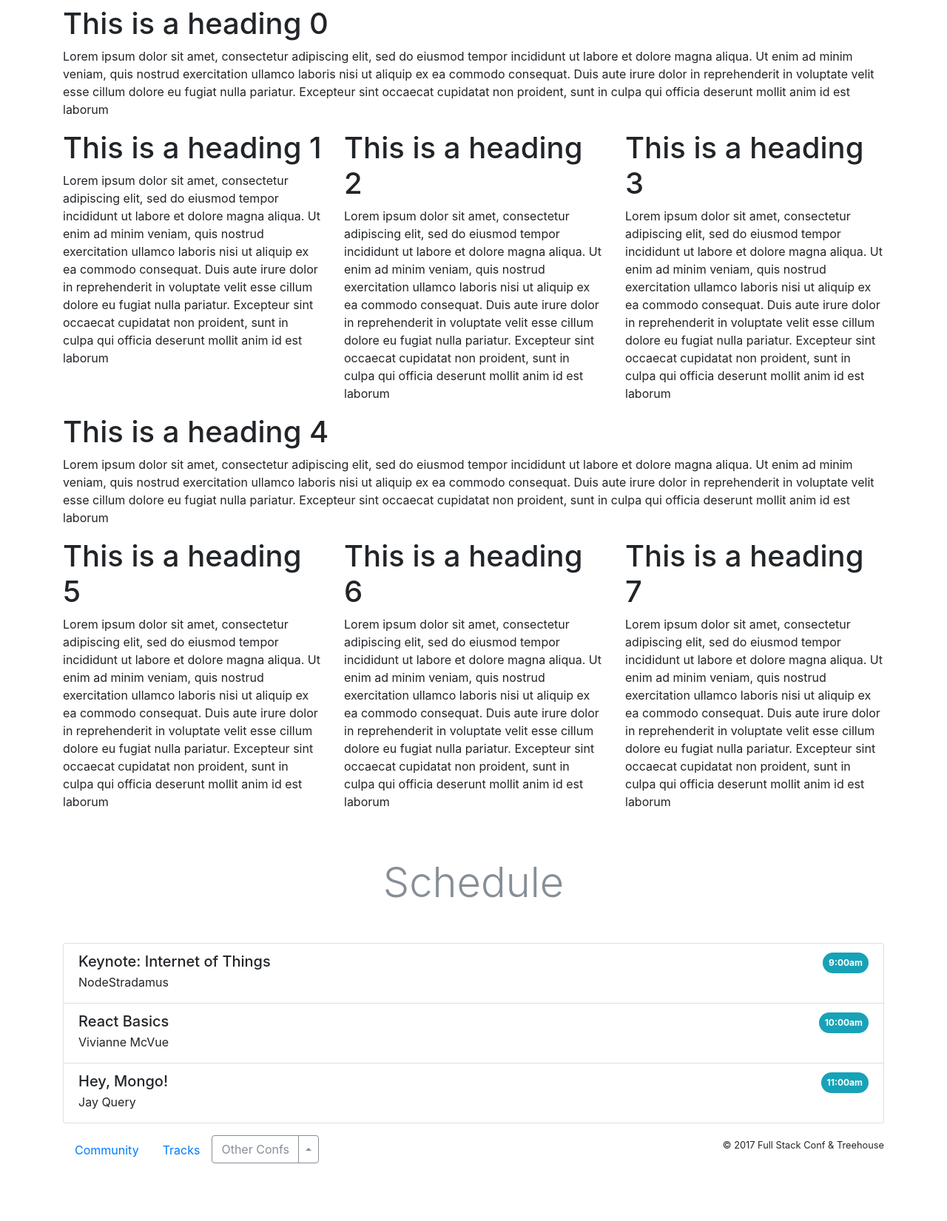
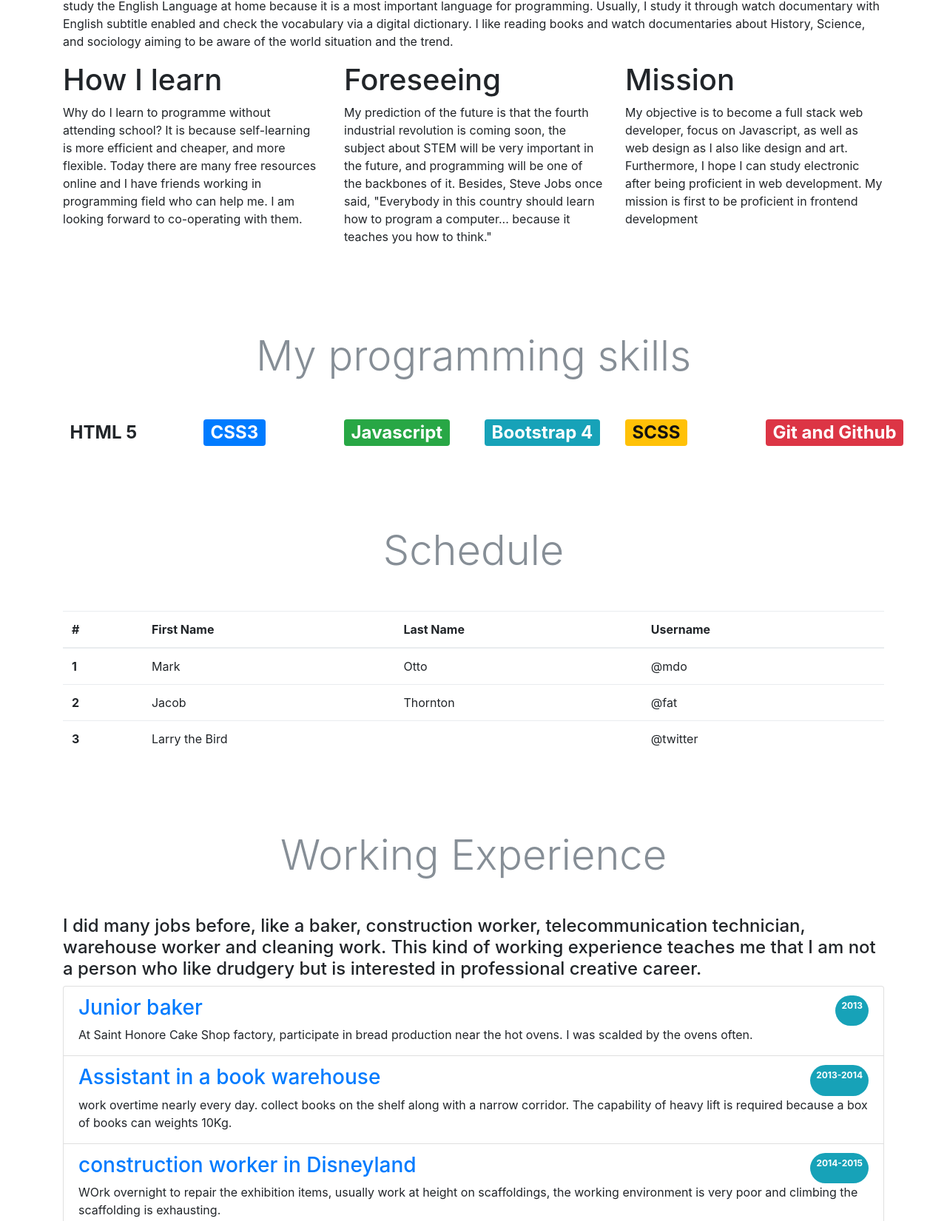
Before and after one commit to ztartennery/ztartennery.github.io, a plain HTML site: page bootstraptest/index.html in a window 1280 px wide. Shown: the part 1015-2666 px from the top of the page at 74% size. Before the commit the page ends 2606 px from the top, so only its background shows below. Drawn offline with nearby package versions, Linux system fonts and the light colour scheme.

Commit message:
for review

```diff
--- a/bootstraptest/index.html
+++ b/bootstraptest/index.html
@@ -1,5 +1,5 @@
 <!DOCTYPE html>
-<html>
+<html lang="en">
 
 <head>
     <!-- bootstrap4 beta -->
@@ -8,20 +8,20 @@
     <script src="https://cdnjs.cloudflare.com/ajax/libs/popper.js/1.12.3/umd/popper.min.js" integrity="sha384-vFJXuSJphROIrBnz7yo7oB41mKfc8JzQZiCq4NCceLEaO4IHwicKwpJf9c9IpFgh" crossorigin="anonymous"></script>
     <script src="https://maxcdn.bootstrapcdn.com/bootstrap/4.0.0-beta.2/js/bootstrap.min.js" integrity="sha384-alpBpkh1PFOepccYVYDB4do5UnbKysX5WZXm3XxPqe5iKTfUKjNkCk9SaVuEZflJ" crossorigin="anonymous"></script>
     <!-- bootstrap4 alpha -->
-	<!-- <link rel="stylesheet" href="https://maxcdn.bootstrapcdn.com/bootstrap/4.0.0-alpha.6/css/bootstrap.min.css" integrity="sha384-rwoIResjU2yc3z8GV/NPeZWAv56rSmLldC3R/AZzGRnGxQQKnKkoFVhFQhNUwEyJ" crossorigin="anonymous">
+    <!--  <link rel="stylesheet" href="https://maxcdn.bootstrapcdn.com/bootstrap/4.0.0-alpha.6/css/bootstrap.min.css" integrity="sha384-rwoIResjU2yc3z8GV/NPeZWAv56rSmLldC3R/AZzGRnGxQQKnKkoFVhFQhNUwEyJ" crossorigin="anonymous">
     <script src="https://code.jquery.com/jquery-3.1.1.slim.min.js" integrity="sha384-A7FZj7v+d/sdmMqp/nOQwliLvUsJfDHW+k9Omg/a/EheAdgtzNs3hpfag6Ed950n" crossorigin="anonymous"></script>
     <script src="https://cdnjs.cloudflare.com/ajax/libs/tether/1.4.0/js/tether.min.js" integrity="sha384-DztdAPBWPRXSA/3eYEEUWrWCy7G5KFbe8fFjk5JAIxUYHKkDx6Qin1DkWx51bBrb" crossorigin="anonymous"></script>
-	<script src="https://maxcdn.bootstrapcdn.com/bootstrap/4.0.0-alpha.6/js/bootstrap.min.js" integrity="sha384-vBWWzlZJ8ea9aCX4pEW3rVHjgjt7zpkNpZk+02D9phzyeVkE+jo0ieGizqPLForn" crossorigin="anonymous"></script>
-	 -->
+    <script src="https://maxcdn.bootstrapcdn.com/bootstrap/4.0.0-alpha.6/js/bootstrap.min.js" integrity="sha384-vBWWzlZJ8ea9aCX4pEW3rVHjgjt7zpkNpZk+02D9phzyeVkE+jo0ieGizqPLForn" crossorigin="anonymous"></script> -->
     <!-- <link rel="stylesheet" type="text/css" href="bootstrap-3.3.7-dist/css/bootstrap.min.css"> -->
     <!-- <link rel="stylesheet" type="text/css" href="bootstrap-4.0.0-alpha.6-dist/css/bootstrap.min.css"> -->
     <!-- <link rel="stylesheet" type="text/css" href="bootstrap-4.0.0-beta.2-dist/css/bootstrap.min.css"> -->
     <link rel="stylesheet" type="text/css" href="mystyle.css">
+    <title>My first porfolio</title>
 </head>
 
 <body>
     <!-- navbar start -->
-	<nav class="navbar navbar-toggleable-md navbar-light bg-faded fixed-top">
+    <nav class="navbar navbar-expand-md  bg-success navbar-dark fixed-top">
         <button class="navbar-toggler navbar-toggler-right" type="button" data-toggle="collapse" data-target="#navbarSupportedContent" aria-controls="navbarSupportedContent" aria-expanded="false" aria-label="Toggle navigation">
             <span class="navbar-toggler-icon"></span>
         </button>
@@ -38,29 +38,21 @@
                     <a class="nav-link disabled" href="#">Disabled</a>
                 </li>
             </ul>
-			<form class="form-inline my-2 my-lg-0">
-				<input class="form-control mr-sm-2" type="text" placeholder="Search">
-				<button class="btn btn-outline-success my-2 my-sm-0" type="submit">Search</button>
-			</form>
         </div>
     </nav>
-	<!-- navbar end -->
-	<!-- jbt11111112222222333333333333 -->
+    <!-- /navbar -->
+    <!-- jbt -->
     <div class="jumbotron jumbotron-fluid">
         <div class="container text-sm-center pt-5">
-			<h1 class="display-3">Fluid jumbotron</h1>
-			<p class="lead">This is a modified jumbotron that occupies the entire horizontal space of its parent.</p>
-			<div class="btn-group" role="group" aria-label="Basic example">
-				<button type="button" class="btn btn-primary">Left</button>
-				<button type="button" class="btn btn-secondary">Middle</button>
-				<button type="button" class="btn btn-info">Right</button>
+            <h1 class="display-3">My first webpage</h1>
+            <p style="font:italic bold;">My philosophy is that life is sad but true, however, by totally knowing the truth, happiness will come. This philosophy is highly affected by Buddhism. </p>
         </div>
     </div>
-	</div>
-	<!-- jbt end-->
-	<button type="button" class="btn btn-info d-block btn-lg my-5 mx-auto">Info</button>
-	<!-- speakers -->
+    <!-- /jbt -->
+    <!-- container -->
+    <div class="container">
         <h1 id="speakers" class="display-4 text-center my-5 text-muted">Speakers</h1>
+        <!-- cards-->
         <div class="row">
             <div class="col-md-6 col-lg-3">
                 <div class="card mb-3">
@@ -99,98 +91,148 @@
                 </div>
             </div>
         </div>
-	<!-- /speakers -->
-	<div class="container">
-		<h1>This is a heading 0</h1>
-		<p>Lorem ipsum dolor sit amet, consectetur adipiscing elit, sed do eiusmod tempor incididunt ut labore et dolore magna aliqua. Ut enim ad minim veniam, quis nostrud exercitation ullamco laboris nisi ut aliquip ex ea commodo consequat. Duis aute irure dolor in reprehenderit in voluptate velit esse cillum dolore eu fugiat nulla pariatur. Excepteur sint occaecat cupidatat non proident, sunt in culpa qui officia deserunt mollit anim id est laborum </p>
+        <!-- /cards-->
+        <!-- main content -->
+        <h1>Who am I?</h1>
+        <p>I am a self-learning web programmer via online course such as Treehouse, Codeschool, Youtube. Many of my close friends are in the creative industry, some of them are programmers and some are graphic designers. They inspire and help me so much to get into this industry. I regularly study the English Language at home because it is a most important language for programming. Usually, I study it through watch documentary with English subtitle enabled and check the vocabulary via a digital dictionary. I like reading books and watch documentaries about History, Science, and sociology aiming to be aware of the world situation and the trend.</p>
         <div class="row">
-			<div class="col-sm-3  col-md-4">
-				<h1>This is a heading 1</h1>
-				<p>Lorem ipsum dolor sit amet, consectetur adipiscing elit, sed do eiusmod tempor incididunt ut labore et dolore magna aliqua. Ut enim ad minim veniam, quis nostrud exercitation ullamco laboris nisi ut aliquip ex ea commodo consequat. Duis aute irure dolor in reprehenderit in voluptate velit esse cillum dolore eu fugiat nulla pariatur. Excepteur sint occaecat cupidatat non proident, sunt in culpa qui officia deserunt mollit anim id est laborum </p>
+            <div class="col-md-4">
+                <h1>How I learn</h1>
+                <p>Why do I learn to programme without attending school? It is because self-learning is more efficient and cheaper, and more flexible. Today there are many free resources online and I have friends working in programming field who can help me. I am looking forward to co-operating with them.</p>
             </div>
-			<div class="col-sm-3 col-md-4">
-				<h1>This is a heading 2</h1>
-				<p>Lorem ipsum dolor sit amet, consectetur adipiscing elit, sed do eiusmod tempor incididunt ut labore et dolore magna aliqua. Ut enim ad minim veniam, quis nostrud exercitation ullamco laboris nisi ut aliquip ex ea commodo consequat. Duis aute irure dolor in reprehenderit in voluptate velit esse cillum dolore eu fugiat nulla pariatur. Excepteur sint occaecat cupidatat non proident, sunt in culpa qui officia deserunt mollit anim id est laborum</p>
+            <div class="col-md-4">
+                <h1>Foreseeing</h1>
+                <p>My prediction of the future is that the fourth industrial revolution is coming soon, the subject about STEM will be very important in the future, and programming will be one of the backbones of it. Besides, Steve Jobs once said, "Everybody in this country should learn how to program a computer... because it teaches you how to think."</p>
             </div>
-			<div class="col-sm-6 col-md-4">
-				<h1>This is a heading 3</h1>
-				<p>Lorem ipsum dolor sit amet, consectetur adipiscing elit, sed do eiusmod tempor incididunt ut labore et dolore magna aliqua. Ut enim ad minim veniam, quis nostrud exercitation ullamco laboris nisi ut aliquip ex ea commodo consequat. Duis aute irure dolor in reprehenderit in voluptate velit esse cillum dolore eu fugiat nulla pariatur. Excepteur sint occaecat cupidatat non proident, sunt in culpa qui officia deserunt mollit anim id est laborum</p>
+            <div class="col-md-4">
+                <h1>Mission</h1>
+                <p>My objective is to become a full stack web developer, focus on Javascript, as well as web design as I also like design and art. Furthermore, I hope I can study electronic after being proficient in web development. My mission is first to be proficient in frontend development </p>
             </div>
         </div>
-		<h1>This is a heading 4</h1>
-		<p>Lorem ipsum dolor sit amet, consectetur adipiscing elit, sed do eiusmod tempor incididunt ut labore et dolore magna aliqua. Ut enim ad minim veniam, quis nostrud exercitation ullamco laboris nisi ut aliquip ex ea commodo consequat. Duis aute irure dolor in reprehenderit in voluptate velit esse cillum dolore eu fugiat nulla pariatur. Excepteur sint occaecat cupidatat non proident, sunt in culpa qui officia deserunt mollit anim id est laborum </p>
-		<div class="row">
-			<div class="col-md-4">
-				<h1>This is a heading 5</h1>
-				<p>Lorem ipsum dolor sit amet, consectetur adipiscing elit, sed do eiusmod tempor incididunt ut labore et dolore magna aliqua. Ut enim ad minim veniam, quis nostrud exercitation ullamco laboris nisi ut aliquip ex ea commodo consequat. Duis aute irure dolor in reprehenderit in voluptate velit esse cillum dolore eu fugiat nulla pariatur. Excepteur sint occaecat cupidatat non proident, sunt in culpa qui officia deserunt mollit anim id est laborum </p>
-			</div>
-			<div class="col-md-4">
-				<h1>This is a heading 6</h1>
-				<p>Lorem ipsum dolor sit amet, consectetur adipiscing elit, sed do eiusmod tempor incididunt ut labore et dolore magna aliqua. Ut enim ad minim veniam, quis nostrud exercitation ullamco laboris nisi ut aliquip ex ea commodo consequat. Duis aute irure dolor in reprehenderit in voluptate velit esse cillum dolore eu fugiat nulla pariatur. Excepteur sint occaecat cupidatat non proident, sunt in culpa qui officia deserunt mollit anim id est laborum</p>
-			</div>
-			<div class="col-md-4">
-				<h1>This is a heading 7</h1>
-				<p>Lorem ipsum dolor sit amet, consectetur adipiscing elit, sed do eiusmod tempor incididunt ut labore et dolore magna aliqua. Ut enim ad minim veniam, quis nostrud exercitation ullamco laboris nisi ut aliquip ex ea commodo consequat. Duis aute irure dolor in reprehenderit in voluptate velit esse cillum dolore eu fugiat nulla pariatur. Excepteur sint occaecat cupidatat non proident, sunt in culpa qui officia deserunt mollit anim id est laborum</p>
+        <!-- /main contect -->
+        <!-- learned -->
+        <div class="mar">
+            <h1 class="display-4 text-center my-5 text-muted">My programming skills</h1>
+            <div class="d-flex justify-content-between row">
+                <h2 class="col-sm-6 col-md-4 col-lg-2"><span class="badge badge-default">HTML 5</span></h2>
+                <h2 class="col-sm-6 col-md-4 col-lg-2"><span class="badge badge-primary">CSS3</span></h2>
+                <h2 class="col-sm-6 col-md-4 col-lg-2"><span class="badge badge-success">Javascript</span></h2>
+                <h2 class="col-sm-6 col-md-4 col-lg-2"><span class="badge badge-info">Bootstrap 4</span></h2>
+                <h2 class="col-sm-6 col-md-4 col-lg-2"><span class="badge badge-warning">SCSS</span></h2>
+                <h2 class="col-sm-6 col-md-4 col-lg-2"><span class="badge badge-danger">Git and Github</span></h2>
             </div>
         </div>
+        <!-- /learned -->
+        <!-- table -->
+        <div class="mar">
+            <h1 class="display-4 text-center my-5 text-muted ">Schedule</h1>
+            <table class="table table-hover ">
+                <thead>
+                    <tr>
+                        <th>#</th>
+                        <th>First Name</th>
+                        <th>Last Name</th>
+                        <th>Username</th>
+                    </tr>
+                </thead>
+                <tbody>
+                    <tr>
+                        <th scope="row ">1</th>
+                        <td>Mark</td>
+                        <td>Otto</td>
+                        <td>@mdo</td>
+                    </tr>
+                    <tr>
+                        <th scope="row ">2</th>
+                        <td>Jacob</td>
+                        <td>Thornton</td>
+                        <td>@fat</td>
+                    </tr>
+                    <tr>
+                        <th scope="row ">3</th>
+                        <td colspan="2 ">Larry the Bird</td>
+                        <td>@twitter</td>
+                    </tr>
+                </tbody>
+            </table>
+        </div>
+        <!-- /table -->
         <!-- schedule -->
-		<h1 class="display-4 text-center my-5 text-muted">Schedule</h1>
-		<ul class="list-group">
-			<li class="list-group-item">
-				<div class="d-flex justify-content-between">
-					<h5 class="mb-1">Keynote: Internet of Things</h5>
-					<span class="badge badge-pill badge-info p-2">9:00am</span>
+        <div class="mar">
+            <h1 class="display-4 text-center my-5 text-muted ">Working Experience</h1>
+            <h4>I did many jobs before, like a baker, construction worker, telecommunication technician, warehouse worker and cleaning work. This kind of working experience teaches me that I am not a person who like drudgery but is interested in professional creative career.</h4>
+            <ul class="list-group ">
+                <li class="list-group-item ">
+                    <div class="d-flex justify-content-between ">
+                        <h3 class="mb-2 text-primary">Junior baker</h5>
+                        <span class="badge badge-pill badge-info p-2 ">2013</span>
                     </div>
-				<p class="mb-1">NodeStradamus</p>
+                    <p class="mb-1 ">At Saint Honore Cake Shop factory, participate in bread production near the hot ovens. I was scalded by the ovens often.</p>
                 </li>
-			<li class="list-group-item">
-				<div class="d-flex justify-content-between">
-					<h5 class="mb-1">React Basics</h5>
-					<span class="badge badge-pill badge-info p-2">10:00am</span>
+                <li class="list-group-item ">
+                    <div class="d-flex justify-content-between ">
+                        <h3 class="text-primary mb-2 ">Assistant in a book warehouse</h5>
+                        <span class="badge badge-pill badge-info p-2 ">2013-2014</span>
                     </div>
-				<p class="mb-1">Vivianne McVue</p>
+                    <p class="mb-1 "> work overtime nearly every day. collect books on the shelf along with a narrow corridor. The capability of heavy lift is required because a box of books can weights 10Kg.</p>
                 </li>
-			<li class="list-group-item">
-				<div class="d-flex justify-content-between">
-					<h5 class="mb-1">Hey, Mongo!</h5>
-					<span class="badge badge-pill badge-info p-2">11:00am</span>
+                <li class="list-group-item ">
+                    <div class="d-flex justify-content-between ">
+                        <h3 class="text-primary mb-2 ">construction worker in Disneyland</h5>
+                        <span class="badge badge-pill badge-info p-2 ">2014-2015</span>
                     </div>
-				<p class="mb-1">Jay Query</p>
+                    <p class="mb-1 ">WOrk overnight to repair the exhibition items, usually work at height on scaffoldings, the working environment is very poor and climbing the scaffolding is exhausting.</p>
+                </li>
+                <li class="list-group-item ">
+                    <div class="d-flex justify-content-between ">
+                        <h3 class="mb-2 text-primary">telecommunication technician</h5>
+                        <span class="badge badge-pill badge-info p-2 ">2015</span>
+                    </div>
+                    <p class="mb-1 ">Repair equipment of base station of mobile phone radio. The roof ob buildings is a common working environment. I often encounter extreme sunshine in summer and chilliness in winter. Good communication skill is needed because of frequent interaction with headquarter stuff. I apprenticed with a senior staff in the first two months and after that worked independently. </p>
+                </li>
+                <li class="list-group-item ">
+                    <div class="d-flex justify-content-between ">
+                        <h3 class="mb-2 text-primary">cleaning worker </h5>
+                        <span class="badge badge-pill badge-info p-2 ">2016-2017</span>
+                    </div>
+                    <p class="mb-1 ">Cleaning a high-grade residential buildingand to collect rubbish, cleaning the lobby, sometimes being a foreman to oversee the operation of other workers. I was in a nasty and disgusting scenario many times.</p>
                 </li>
             </ul>
+        </div>
         <!-- /schedule -->
         <!-- footer -->
-		<div class="row py-3">
-			<div class="col-md-7">
-				<ul class="nav">
-					<li class="nav-item">
-						<a class="nav-link" href="#">Community</a>
+        <div class="row py-3 ">
+            <div class="col-md-7 ">
+                <ul class="nav ">
+                    <li class="nav-item ">
+                        <a class="nav-link " href="# ">Community</a>
                     </li>
-					<li class="nav-item">
-						<a class="nav-link" href="#">Tracks</a>
+                    <li class="nav-item ">
+                        <a class="nav-link " href="# ">Tracks</a>
                     </li>
-					<li class="nav-item">
-						<div class="btn-group dropup">
-							<button type="button" class="btn btn-outline-secondary">Other Confs</button>
-							<button type="button" class="btn btn-outline-secondary dropdown-toggle dropdown-toggle-split" data-toggle="dropdown" aria-haspopup="true" aria-expanded="false">
-								<span class="sr-only">Toggle Dropdown</span>
+                    <li class="nav-item ">
+                        <div class="btn-group dropup ">
+                            <button type="button " class="btn btn-outline-secondary ">Other Confs</button>
+                            <button type="button " class="btn btn-outline-secondary dropdown-toggle dropdown-toggle-split " data-toggle="dropdown " aria-haspopup="true " aria-expanded="false ">
+                                <span class="sr-only ">Toggle Dropdown</span>
                             </button>
-							<div class="dropdown-menu">
-								<a class="dropdown-item" href="#">CSS Conf</a>
-								<a class="dropdown-item" href="#">Python Conf</a>
-								<a class="dropdown-item" href="#">Java Conf</a>
-								<a class="dropdown-item" href="#">Swift Conf</a>
+                            <div class="dropdown-menu ">
+                                <a class="dropdown-item " href="# ">CSS Conf</a>
+                                <a class="dropdown-item " href="# ">Python Conf</a>
+                                <a class="dropdown-item " href="# ">Java Conf</a>
+                                <a class="dropdown-item " href="# ">Swift Conf</a>
                             </div>
                         </div>
                     </li>
                 </ul>
             </div>
-			<div class="col-md text-md-right">
+            <div class="col-md text-md-right ">
                 <small>&copy; 2017 Full Stack Conf &amp; Treehouse</small>
             </div>
         </div>
         <!-- /footer -->
     </div>
+    <!-- container -->
 </body>
 
 </html>
--- a/bootstraptest/mystyle.css
+++ b/bootstraptest/mystyle.css
@@ -1,3 +1,3 @@
-
-
-/*.container {max-width: 100000px}*/
+.mar {
+    margin: 100px auto;
+}
```
Also changed, not shown: content.txt (+49 -5 lines). Lines whose indentation alone changed are shown as unchanged.
